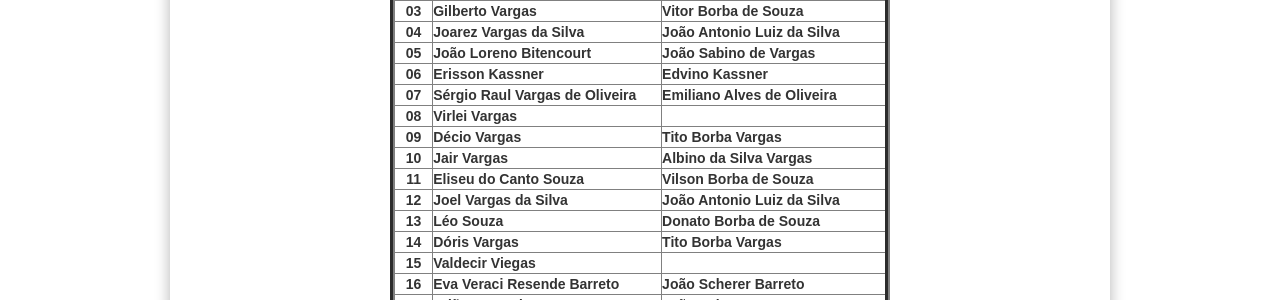
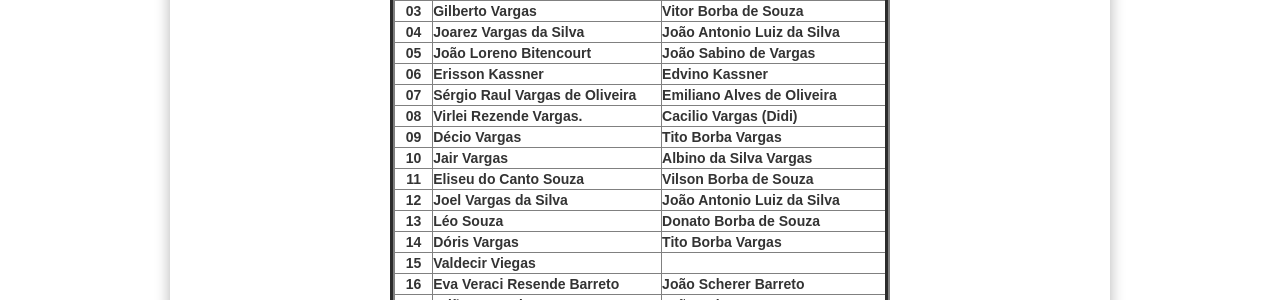
Before and after one commit to claudiovargas1955/claudiovargas1955.github.io, a Jekyll site: the page built from _pages/ensino-da-iasd-bosque.html, in a window 1280 px wide. Shown: the part 1592-1892 px from the top of the page. Built offline with Jekyll 4.4.1, drawn with Linux system fonts in a browser that asks for light colours; some web fonts are replaced.

Commit message:
Update ensino-da-iasd-bosque.html

```diff
--- a/_pages/ensino-da-iasd-bosque.html
+++ b/_pages/ensino-da-iasd-bosque.html
@@ -305,8 +305,8 @@ tr:hover{
 
         <tr>
            <td align="center" width="50px"><b>08</b></td>
-           <td align="left" width="300px"><b>Virlei Vargas</b></td>
-           <td align="left" width="300px"><b></b></td>
+           <td align="left" width="300px"><b>Virlei Rezende Vargas.</b></td>
+           <td align="left" width="300px"><b>Cacilio Vargas (Didi)</b></td>
         </tr>
 
         <tr>
```
